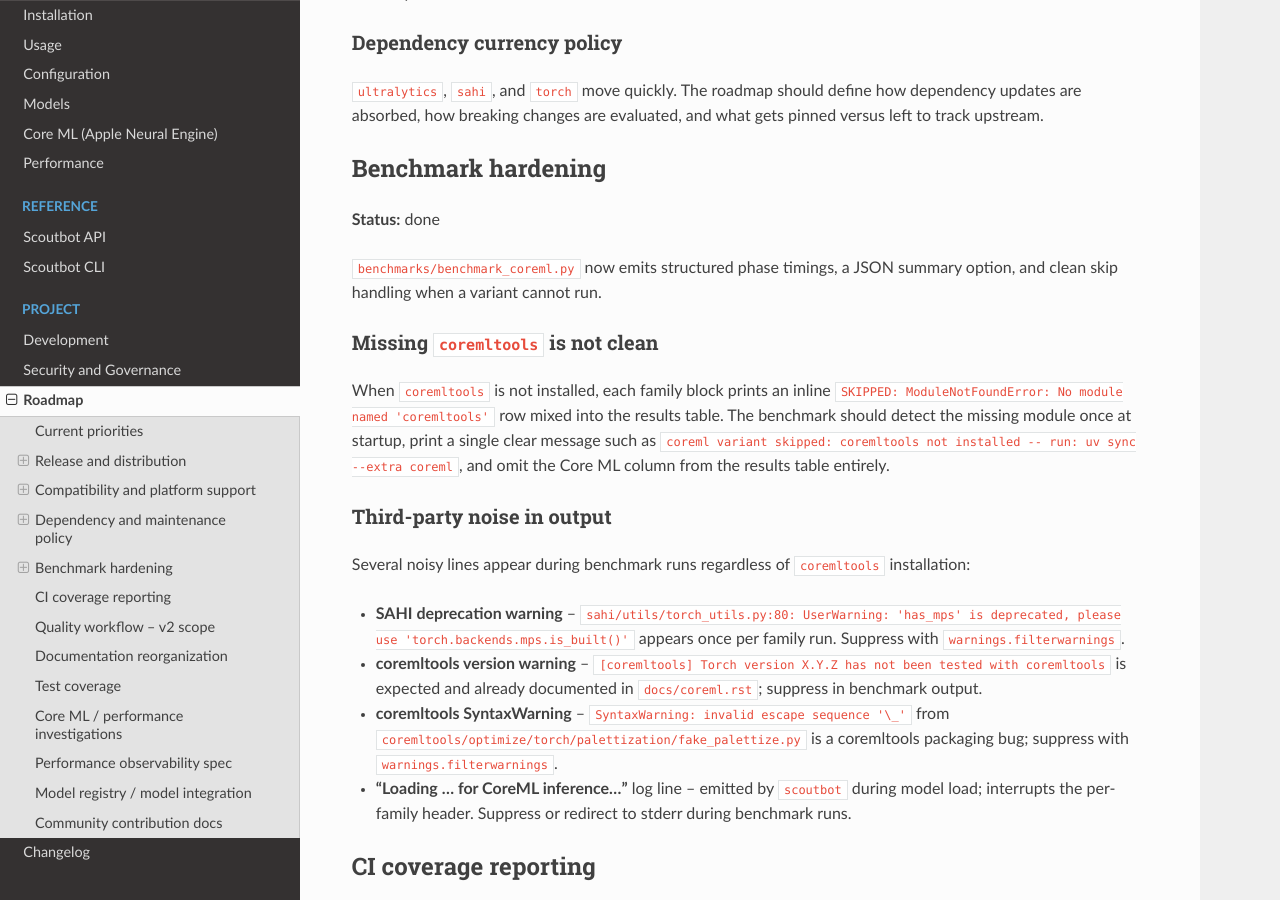
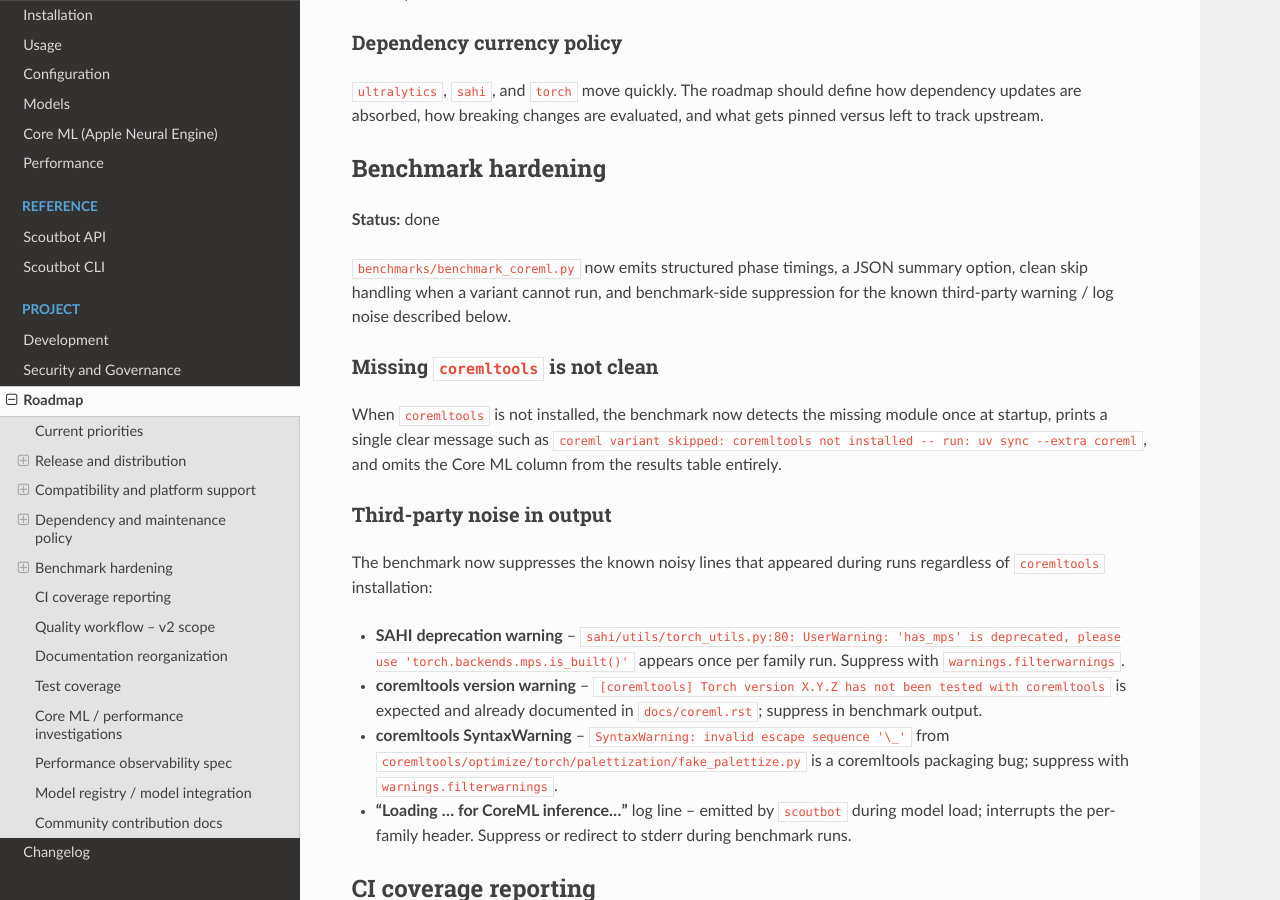
Before and after one commit to SurveyTools/scoutbot-two, a Sphinx documentation site: the page built from docs/roadmap.rst, in a window 1280 px wide and 900 px high, scrolled down 1619 px. Built offline with Sphinx 7.4.7 and the Read the Docs theme 3.1.0, drawn with Linux system fonts in a browser that asks for light colours; formulas are drawn with MathJax 3.

Commit message:
Benchmark noise cleanup.

```diff
--- a/docs/roadmap.rst
+++ b/docs/roadmap.rst
@@ -86,24 +86,23 @@ Benchmark hardening
 
 **Status:** done
 
-``benchmarks/benchmark_coreml.py`` now emits structured phase timings, a JSON summary option, and
-clean skip handling when a variant cannot run.
+``benchmarks/benchmark_coreml.py`` now emits structured phase timings, a JSON summary option,
+clean skip handling when a variant cannot run, and benchmark-side suppression for the known
+third-party warning / log noise described below.
 
 Missing ``coremltools`` is not clean
 ~~~~~~~~~~~~~~~~~~~~~~~~~~~~~~~~~~~~
 
-When ``coremltools`` is not installed, each family block prints an inline
-``SKIPPED: ModuleNotFoundError: No module named 'coremltools'`` row mixed into
-the results table. The benchmark should detect the missing module once at
-startup, print a single clear message such as ``coreml variant skipped:
-coremltools not installed -- run: uv sync --extra coreml``, and omit the Core ML
-column from the results table entirely.
+When ``coremltools`` is not installed, the benchmark now detects the missing
+module once at startup, prints a single clear message such as ``coreml variant
+skipped: coremltools not installed -- run: uv sync --extra coreml``, and omits
+the Core ML column from the results table entirely.
 
 Third-party noise in output
 ~~~~~~~~~~~~~~~~~~~~~~~~~~~
 
-Several noisy lines appear during benchmark runs regardless of ``coremltools``
-installation:
+The benchmark now suppresses the known noisy lines that appeared during runs
+regardless of ``coremltools`` installation:
 
 * **SAHI deprecation warning** -- ``sahi/utils/torch_utils.py:80: UserWarning:
   'has_mps' is deprecated, please use 'torch.backends.mps.is_built()'`` appears
```
Also changed, not shown: docs/superpowers/plans/2026-07-02-benchmark-noise-cleanup.md (added, +168 -0 lines), 2 other files.
